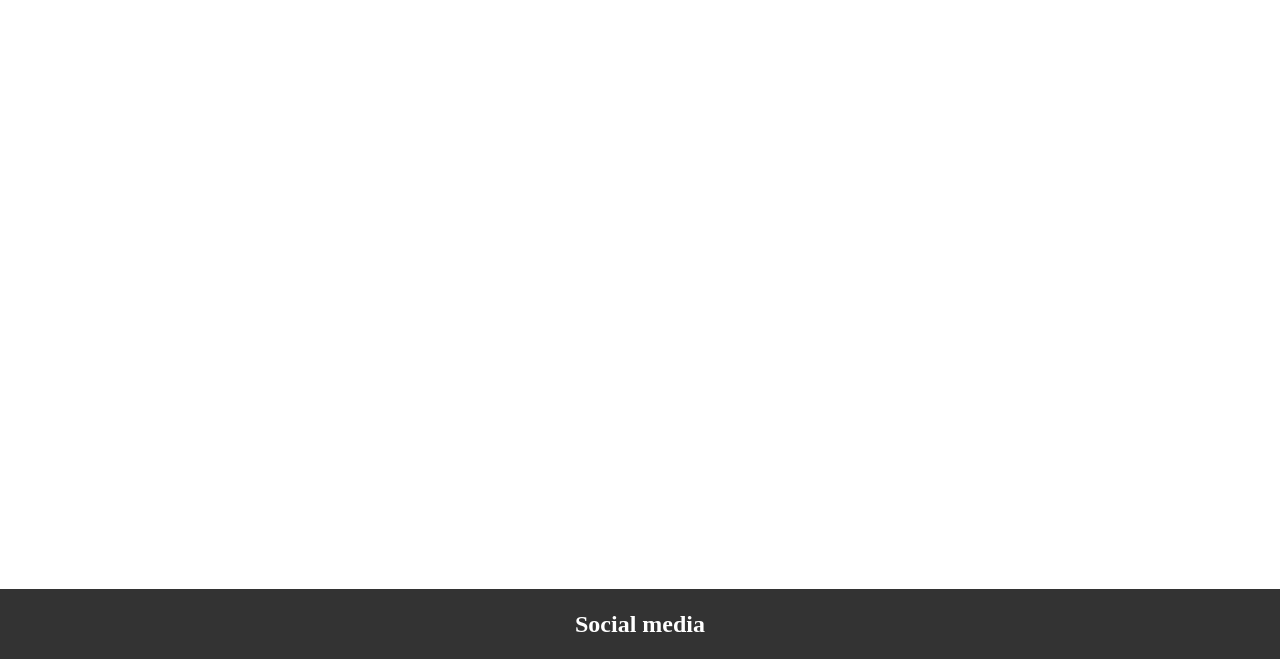
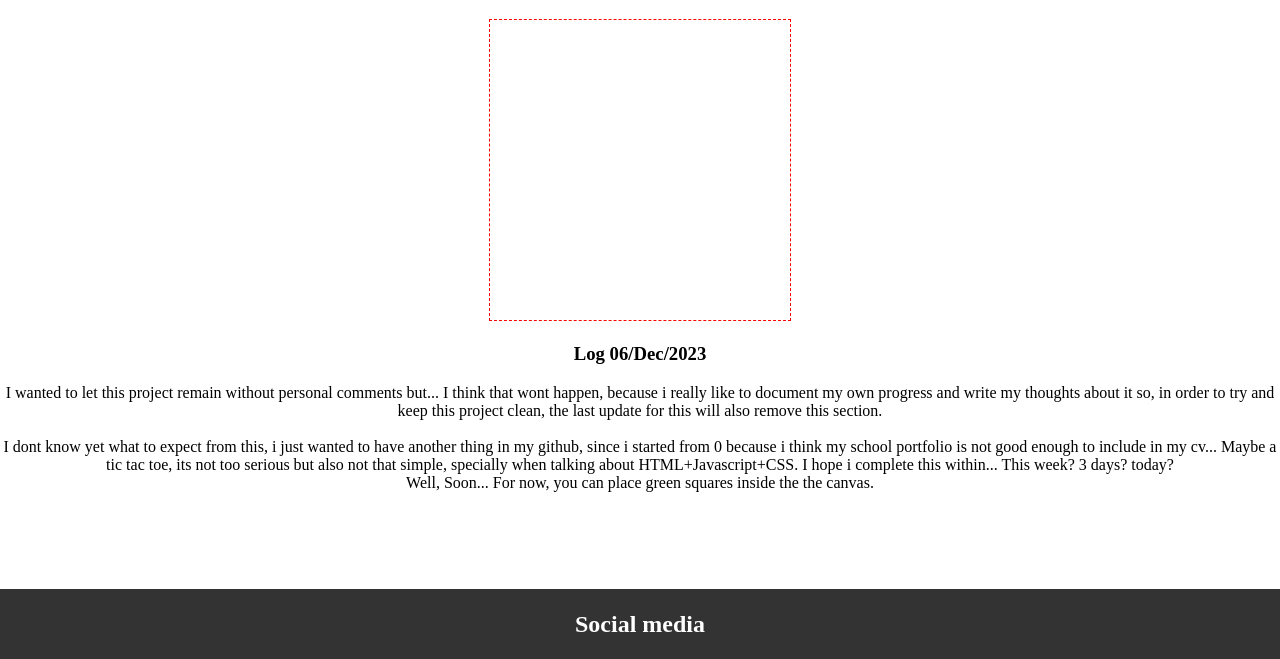
Before and after one commit to Daecko/silly-videogame, a plain HTML site: page index.html in a window 1280 px wide. Shown: the part 141-800 px from the top of the page. Drawn offline with Linux system fonts and the light colour scheme.

Commit message:
The green square

```diff
--- a/index.html
+++ b/index.html
@@ -15,6 +15,23 @@
         <h1>
             The Game
         </h1>
+        <canvas id="canvas" width="300" height="300">
+            Your navigator doesn't admit &lt;canvas&lt;.
+        </canvas>
+        <h3>Log 06/Dec/2023</h3>
+        <p>
+            I wanted to let this project remain without personal comments
+            but... I think that wont happen, because i really like to document
+            my own progress and write my thoughts about it so, in order to
+            try and keep this project clean, the last update for this
+            will also remove this section. <br><br>
+            I dont know yet what to expect from this, i just wanted to have another
+            thing in my github, since i started from 0 because i think my school
+            portfolio is not good enough to include in my cv... Maybe a tic tac toe,
+            its not too serious but also not that simple, specially when talking about
+            HTML+Javascript+CSS. I hope i complete this within... This week? 3 days? today? <br>
+            Well, Soon... For now, you can place green squares inside the the canvas.
+        </p>
     </main>
     <footer>
         <h2>
--- a/main.js
+++ b/main.js
@@ -0,0 +1,19 @@
+/** @type {HTMLCanvasElement} */ //This is JSDoc @type - remember me.
+var canvas = document.getElementById("canvas");
+//Thanks to JSDoc @type now canvas methods appear in Intellisense.
+var context = canvas.getContext("2d");
+
+const square = 100;
+function getMousePos(canvas, evt) {
+    var rect = canvas.getBoundingClientRect();
+    return {
+      x: evt.clientX - rect.left,
+      y: evt.clientY - rect.top
+    };
+  }
+canvas.addEventListener("click",(evt)=>{
+    var pos = getMousePos(canvas,evt);
+    context.fillStyle = "green";
+    context.clearRect(0,0,canvas.width,canvas.height);
+    context.fillRect(pos.x-square/2,pos.y-square/2,square,square);
+})
--- a/styles/style.css
+++ b/styles/style.css
@@ -9,6 +9,11 @@ body {
 
 main {
     flex: 1;
+}
+canvas{
+    border-color: red;
+    border-style: dashed;
+    border-width: 1px;
 }
 
 footer {
```
